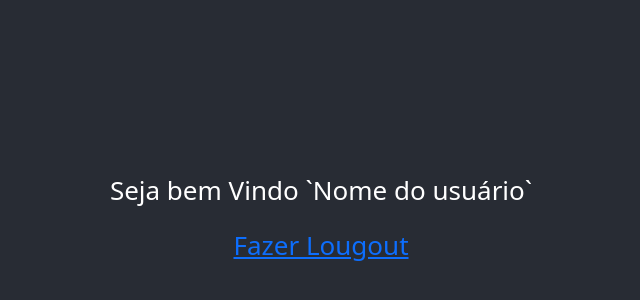
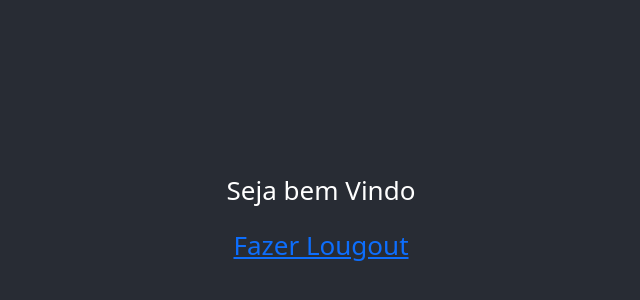
Before and after one commit to VitorBassDev/pb_projeto, a React (Create React App) app: page /wellcome in a window 1280 px wide. Shown: the part 182-482 px from the top of the page, without its empty margins (319-959 px from the left). Built offline with nearby package versions, Linux system fonts and the light colour scheme; no server answers.

Commit message:
refactoring the method of communication with the api

```diff
--- a/src/pages/Wellcome.js
+++ b/src/pages/Wellcome.js
@@ -7,10 +7,11 @@ function Wellcome() {
 
   const history = useHistory();
   const token   = localStorage.getItem('token');
+  const nome    = localStorage.getItem('nome');
 
   async function handleLogout(){
     try {
-      const response = await api.post(`sessions`, token)
+      const response = await api.delete(`sessions`, token)
       console.log(response.data.authentication_token)
       localStorage.clear();
       await history.push('/')
@@ -28,7 +29,7 @@ function Wellcome() {
   return (
     <>
       <div  className="App">
-        <p> Seja bem Vindo `Nome do usuário`</p>
+        <p> Seja bem Vindo {nome} </p>
         <Link
          onClick={handleLogout}>    Fazer Lougout
          </Link>
```
